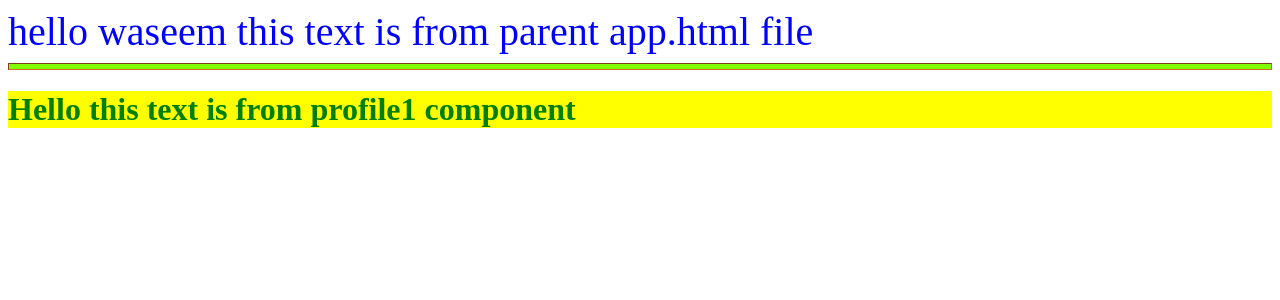
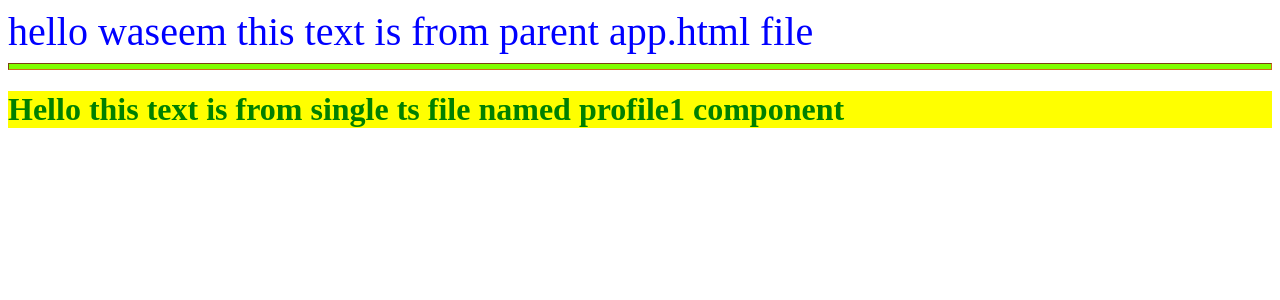
Before and after one commit to Waseem989/Angular-17-course-paractice-, an Angular app in the folder creating-component/: page / in a window 1280 px wide. Shown: the top 300 px of the page. Built offline with nearby package versions, Linux system fonts and the light colour scheme.

Commit message:
single ts file mai html or css likhen ka tareeka agr html code chota hu to

```diff
--- a/creating-component/src/app/profile1.ts
+++ b/creating-component/src/app/profile1.ts
@@ -3,7 +3,7 @@ import { Component } from "@angular/core";
 @Component({
  standalone: true,
  selector:'app-profile1',
- template: '<h1>Hello this text is from profile1 component</h1>',
+ template: '<h1>Hello this text is from single ts file named profile1 component</h1>',
  styles:['h1{color:green;background-color:yellow;}']
 
 })
```
